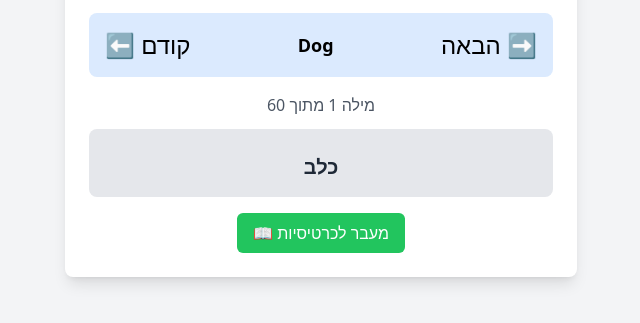
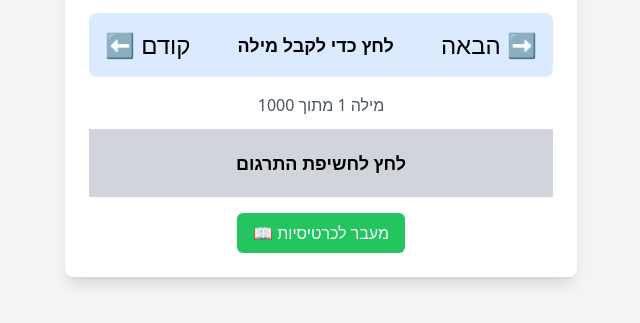
Before and after one commit to seportnoy80/English, a plain HTML site: page index.html in a window 1280 px wide. Shown: the part 291-614 px from the top of the page, without its empty margins (319-959 px from the left). Drawn offline with nearby package versions, Linux system fonts and the light colour scheme.

Commit message:
Add files via upload

```diff
--- a/index.html
+++ b/index.html
@@ -19,13 +19,19 @@
 
         <p id="sentenceNumber" class="text-gray-600 mb-3">מילה 1 מתוך 1000</p>
 
-        <div class="bg-gray-200 p-4 rounded-lg">
-            <p id="hebrewTranslation" class="text-xl text-gray-800 font-bold mt-2"></p>
+        <div class="bg-gray-200 p-4 rounded-lg relative cursor-pointer" id="translationContainer">
+            <p id="hebrewTranslation" class="text-xl text-gray-800 font-bold mt-2 opacity-0">תרגום בעברית</p>
+            <div id="coverLayer" class="absolute inset-0 bg-gray-300 flex items-center justify-center text-lg font-bold">לחץ לחשיפת התרגום</div>
         </div>
 
         <a href="flashcards.html" class="mt-4 inline-block bg-green-500 text-white px-4 py-2 rounded-md hover:bg-green-600">📖 מעבר לכרטיסיות</a>
     </div>
 
-    <script src="script.js"></script>
+    <script>
+        document.getElementById("translationContainer").addEventListener("click", function() {
+            document.getElementById("coverLayer").classList.add("hidden");
+            document.getElementById("hebrewTranslation").classList.remove("opacity-0");
+        });
+    </script>
 </body>
 </html>
```
